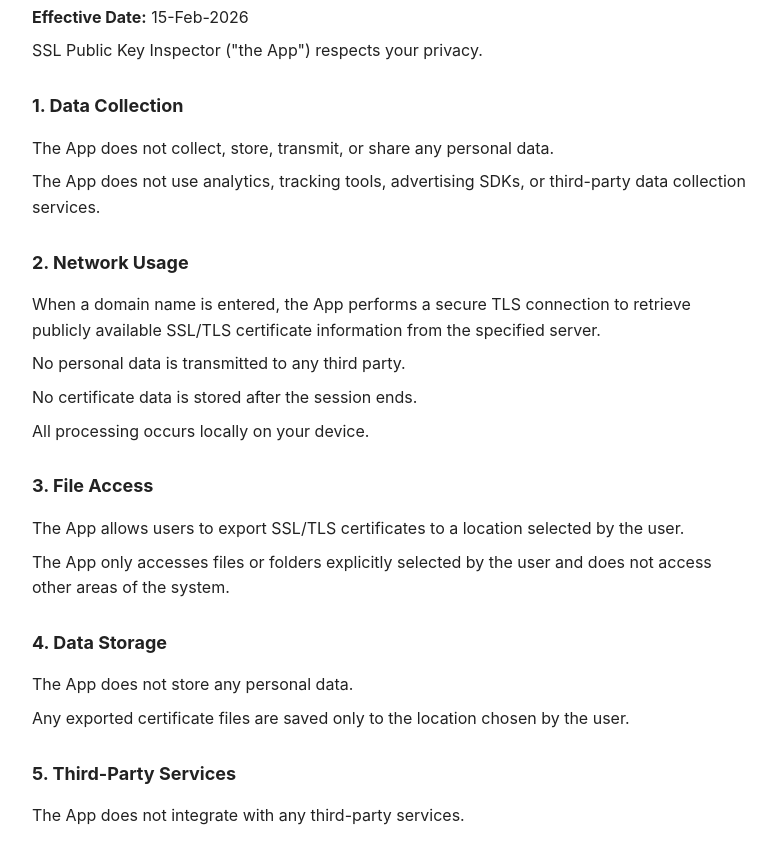
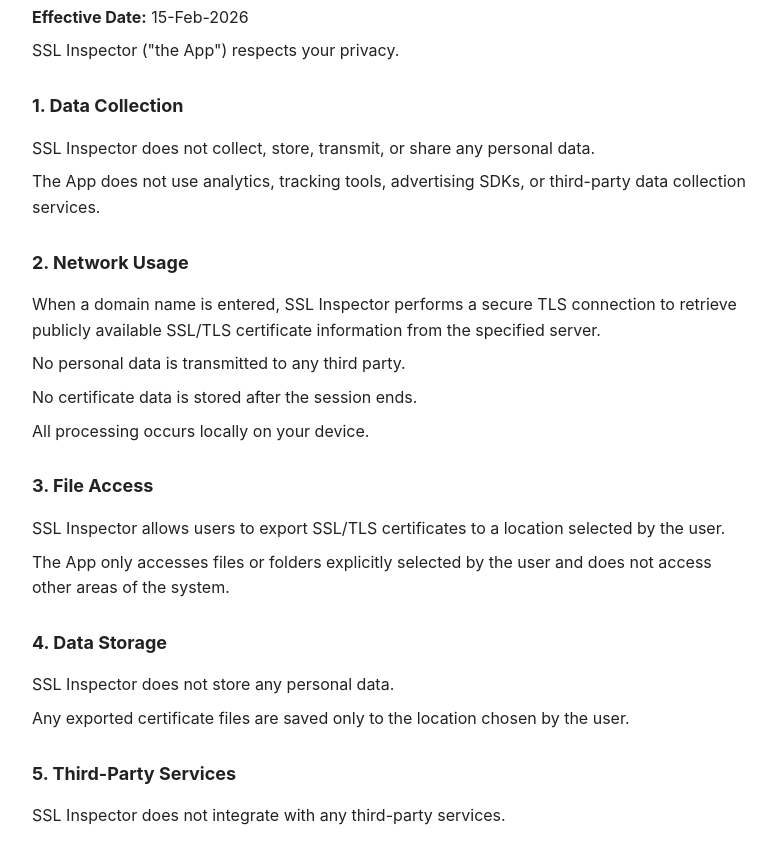
Before and after one commit to kriskannan08/privacy-policies, a plain HTML site: page ssl-inspector-macos/index.html in a window 1280 px wide. Shown: the part 88-942 px from the top of the page, without its empty margins (248-1024 px from the left). Drawn offline with Linux system fonts and the light colour scheme.

Commit message:
Update index.html

```diff
--- a/ssl-inspector-macos/index.html
+++ b/ssl-inspector-macos/index.html
@@ -2,7 +2,7 @@
 <html lang="en">
 <head>
     <meta charset="UTF-8">
-    <title>Privacy Policy – SSL Public Key Inspector</title>
+    <title>Privacy Policy – SSL Inspector</title>
     <meta name="viewport" content="width=device-width, initial-scale=1">
     <style>
         body {
@@ -36,28 +36,28 @@
 <h1>Privacy Policy</h1>
 <p><strong>Effective Date:</strong> 15-Feb-2026</p>
 
-<p>SSL Public Key Inspector ("the App") respects your privacy.</p>
+<p>SSL Inspector ("the App") respects your privacy.</p>
 
 <h2>1. Data Collection</h2>
-<p>The App does not collect, store, transmit, or share any personal data.</p>
+<p>SSL Inspector does not collect, store, transmit, or share any personal data.</p>
 <p>The App does not use analytics, tracking tools, advertising SDKs, or third-party data collection services.</p>
 
 <h2>2. Network Usage</h2>
-<p>When a domain name is entered, the App performs a secure TLS connection to retrieve publicly available SSL/TLS certificate information from the specified server.</p>
+<p>When a domain name is entered, SSL Inspector performs a secure TLS connection to retrieve publicly available SSL/TLS certificate information from the specified server.</p>
 <p>No personal data is transmitted to any third party.</p>
 <p>No certificate data is stored after the session ends.</p>
 <p>All processing occurs locally on your device.</p>
 
 <h2>3. File Access</h2>
-<p>The App allows users to export SSL/TLS certificates to a location selected by the user.</p>
+<p>SSL Inspector allows users to export SSL/TLS certificates to a location selected by the user.</p>
 <p>The App only accesses files or folders explicitly selected by the user and does not access other areas of the system.</p>
 
 <h2>4. Data Storage</h2>
-<p>The App does not store any personal data.</p>
+<p>SSL Inspector does not store any personal data.</p>
 <p>Any exported certificate files are saved only to the location chosen by the user.</p>
 
 <h2>5. Third-Party Services</h2>
-<p>The App does not integrate with any third-party services.</p>
+<p>SSL Inspector does not integrate with any third-party services.</p>
 
 <h2>6. Changes to This Policy</h2>
 <p>If this privacy policy changes, updates will be reflected on this page with a revised effective date.</p>
@@ -70,7 +70,7 @@
 </p>
 
 <footer>
-    © 2026 SSL Public Key Inspector
+    © 2026 SSL Inspector
 </footer>
 
 </body>
```
